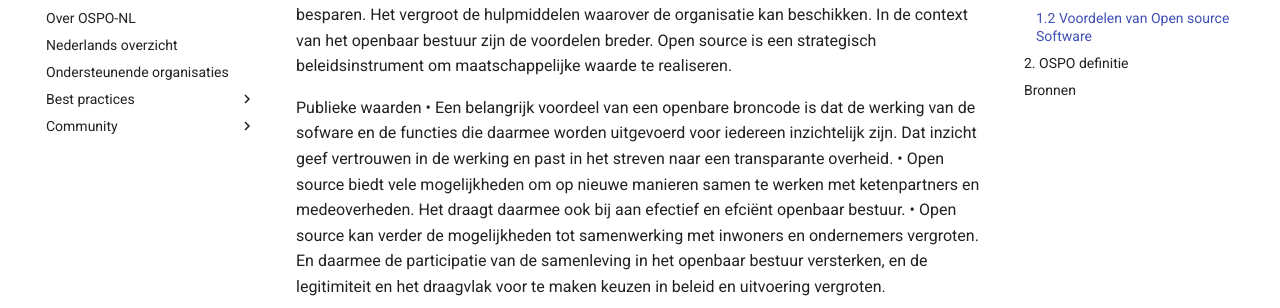
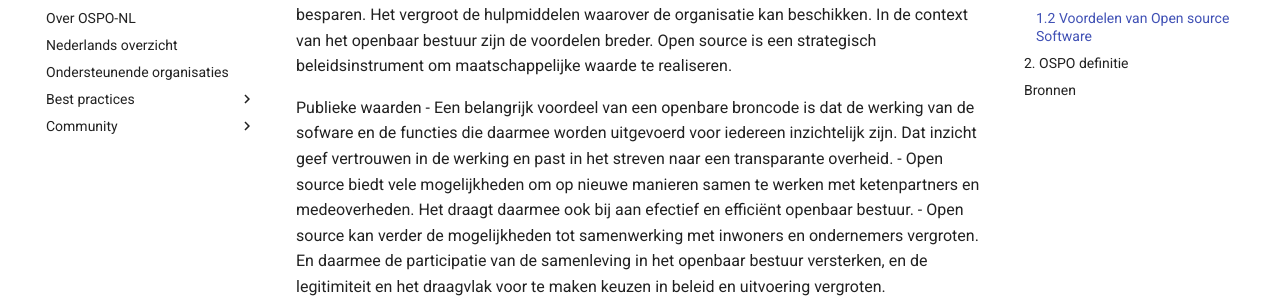
Before and after one commit to ospo-nl/kennisbank, an MkDocs documentation site: the page built from docs/Introductie van Open Source Software en OSPOs.md, in a window 1280 px wide and 900 px high, scrolled down 437 px. Shown: the part 162-470 px from the top of the window. Built offline with MkDocs 1.6.1 and Material for MkDocs 9.7.7, drawn with Linux system fonts in a browser that asks for light colours; comment, search, counter and statistics services are not loaded.

Commit message:
Update docs/Introductie van Open Source Software en OSPOs.md
Signed-off-by: Jonas van den Bogaard <3628277+Jonasvdbo@users.noreply.github.com>

Co-authored-by: Nico Rikken <nico.rikken@alliander.com>
Signed-off-by: Jonas van den Bogaard <3628277+Jonasvdbo@users.noreply.github.com>

```diff
--- a/docs/Introductie van Open Source Software en OSPOs.md
+++ b/docs/Introductie van Open Source Software en OSPOs.md
@@ -22,11 +22,11 @@ In de context van het openbaar bestuur zijn de voordelen breder. Open source is
 beleidsinstrument om maatschappelijke waarde te realiseren.
 
 Publieke waarden
-• Een belangrijk voordeel van een openbare broncode is dat de werking van de sofware en de functies
+- Een belangrijk voordeel van een openbare broncode is dat de werking van de sofware en de functies
 die daarmee worden uitgevoerd voor iedereen inzichtelijk zijn. Dat inzicht geef vertrouwen in de
 werking en past in het streven naar een transparante overheid.
-• Open source biedt vele mogelijkheden om op nieuwe manieren samen te werken met ketenpartners en medeoverheden. Het draagt daarmee ook bij aan efectief en efciënt openbaar bestuur.
-• Open source kan verder de mogelijkheden tot samenwerking met inwoners en ondernemers
+- Open source biedt vele mogelijkheden om op nieuwe manieren samen te werken met ketenpartners en medeoverheden. Het draagt daarmee ook bij aan efectief en efficiënt openbaar bestuur.
+- Open source kan verder de mogelijkheden tot samenwerking met inwoners en ondernemers
 vergroten. En daarmee de participatie van de samenleving in het openbaar bestuur versterken,
 en de legitimiteit en het draagvlak voor te maken keuzen in beleid en uitvoering vergroten.
 
```
